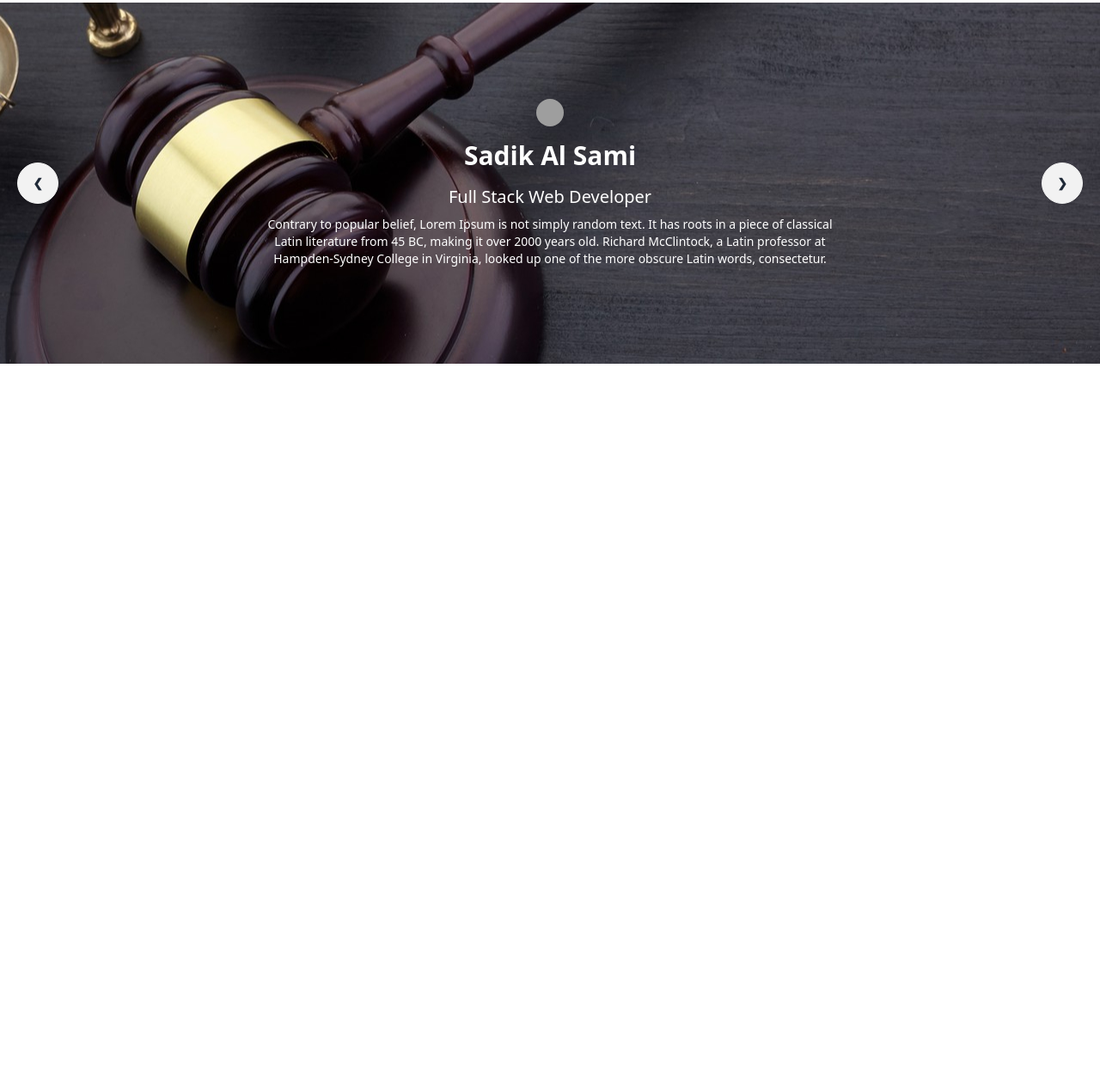
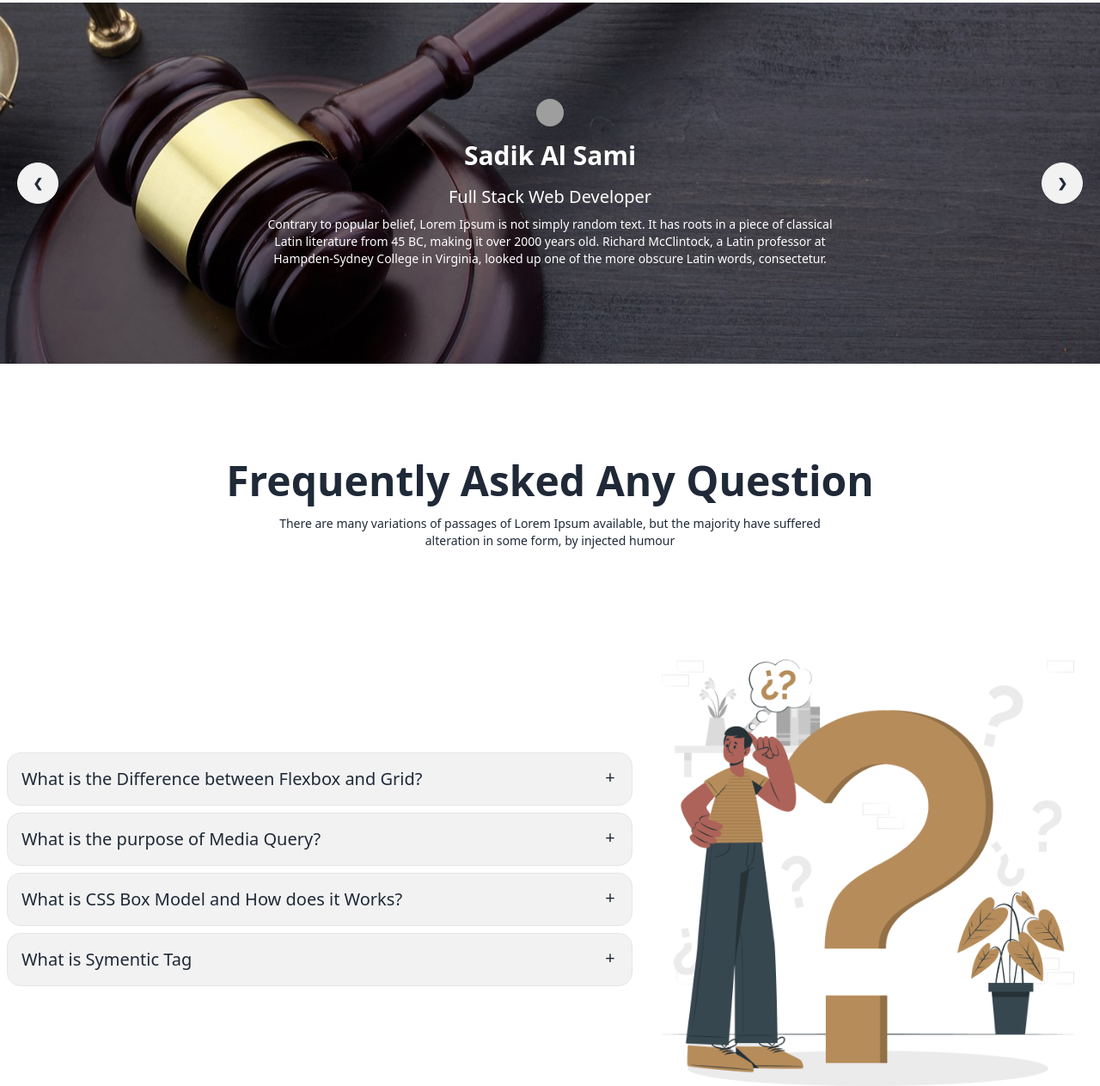
Before and after one commit to Tanjidshafin/legal-solution, a website: page index.html in a window 1280 px wide. Shown: the part 1966-3229 px from the top of the page at 86% size. Before the commit the page ends 2389 px from the top, so only its background shows below. Drawn offline with nearby package versions, Linux system fonts and the light colour scheme; grey boxes are pictures that could not be loaded.

Commit message:
faq section complete

```diff
--- a/index.html
+++ b/index.html
@@ -246,8 +246,51 @@ background-repeat: no-repeat;
 <!-- client review section -->
 
 <!-- Frequently asked question section -->
-<section class="lg:container mx-auto">
-
+<section class="container mx-auto">
+  <div class="text-center p-10 lg:p-28">
+    <h class="text-3xl font-semibold lg:text-5xl">Frequently Asked Any Question</h>
+    <p class="text-sm my-4 lg:mx-48">There are many variations of passages of Lorem Ipsum available, but the majority have
+      suffered alteration in some form, by injected humour</p>
+  </div>
+  <div class="flex flex-col-reverse gap-3 mx-2 lg:flex-row lg:items-center">
+    <div class="lg:w-8/12">
+      <div tabindex="0" class="collapse collapse-plus border border-base-300 bg-base-200 mb-2 w-full">
+        <div class="collapse-title text-xl font-medium">
+          What is the Difference between Flexbox and Grid?
+        </div>
+        <div class="collapse-content">
+          <p>Grid and flexbox. The basic difference between CSS grid layout and CSS flexbox layout is that flexbox was designed for layout in one dimension - either a row or a column. Grid was designed for two-dimensional layout - rows, and columns at the same time.</p>
+        </div>
+      </div>
+      <div tabindex="0" class="collapse collapse-plus border border-base-300 bg-base-200 mb-2 w-full">
+        <div class="collapse-title text-xl font-medium">
+          What is the purpose of Media Query?
+        </div>
+        <div class="collapse-content">
+          <p>Media queries are a key part of responsive web design, as they allow you to create different layouts depending on the size of the viewport, but they can also be used to detect other things about the environment your site is running on, for example whether the user is using a touchscreen rather than a mouse.</p>
+        </div>
+      </div>
+      <div tabindex="0" class="collapse collapse-plus border border-base-300 bg-base-200 mb-2 w-full">
+        <div class="collapse-title text-xl font-medium">
+          What is CSS Box Model and How does it Works?
+        </div>
+        <div class="collapse-content">
+          <p>What is the CSS Box Model? The CSS box model is a container that contains multiple properties including borders, margin, padding, and the content itself. It is used to create the design and layout of web pages. According to the CSS box model, the web browser supplies each element as a square prism.</p>
+        </div>
+      </div>
+      <div tabindex="0" class="collapse collapse-plus border border-base-300 bg-base-200 mb-2 w-full">
+        <div class="collapse-title text-xl font-medium">
+          What is Symentic Tag
+        </div>
+        <div class="collapse-content">
+          <p>Semantic HTML tags are tags that define the meaning of the content they contain. For example, tags like header, article, and footer are semantic HTML tags.</p>
+        </div>
+      </div>
+    </div>
+    <div class="mx-4">
+      <img src="images/faq.png" alt="">
+    </div>
+  </div>
 </section>
 <!-- frequently ask question -->
 
```
